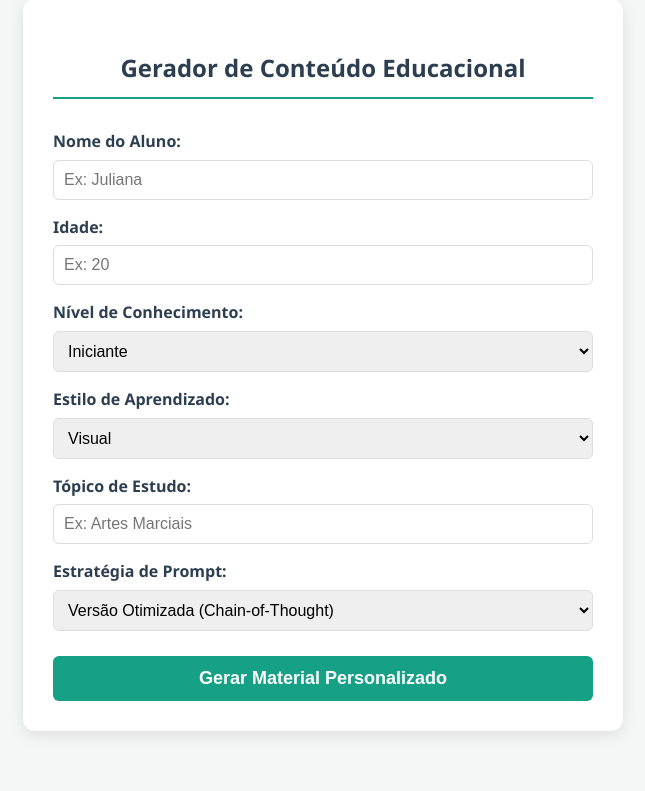
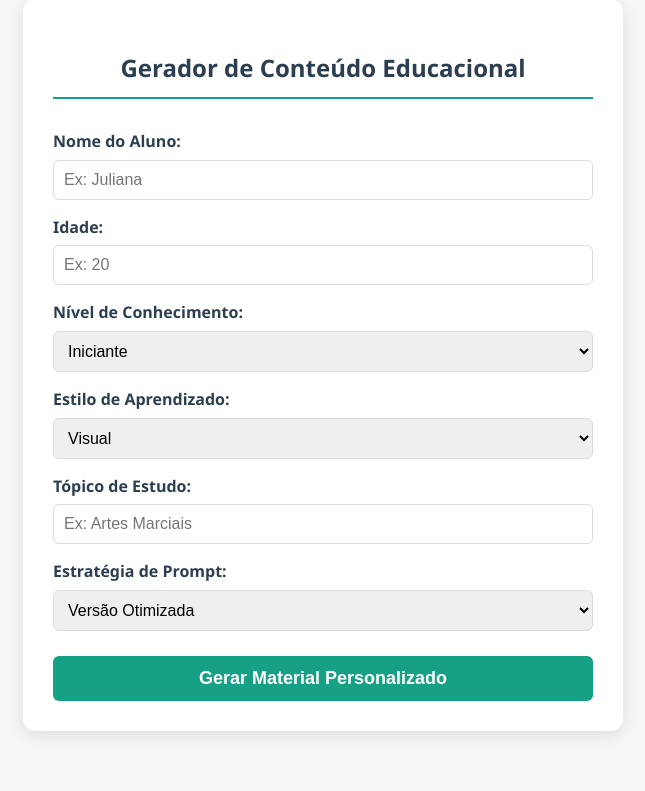
Before and after one commit to GiovannaMafra/AI-education-project, a Flask app: page / in a window 1280 px wide. Shown: the part 61-852 px from the top of the page, without its empty margins (317-962 px from the left). Run offline with Flask 3, Linux system fonts and the light colour scheme.

Commit message:
Fix index options

```diff
--- a/templates/index.html
+++ b/templates/index.html
@@ -114,8 +114,8 @@
         <div class="form-group">
             <label for="prompt_option">Estratégia de Prompt:</label>
             <select id="prompt_option" name="prompt_option">
-                <option value="v2" selected>Versão Otimizada (Chain-of-Thought)</option>
-                <option value="v1">Versão Básica (Instrução Direta)</option>
+                <option value="v2" selected>Versão Otimizada</option>
+                <option value="v1">Versão Básica</option>
                 <option value="Compare">Comparar Versões (v1 vs v2)</option>
             </select>
         </div>
```
